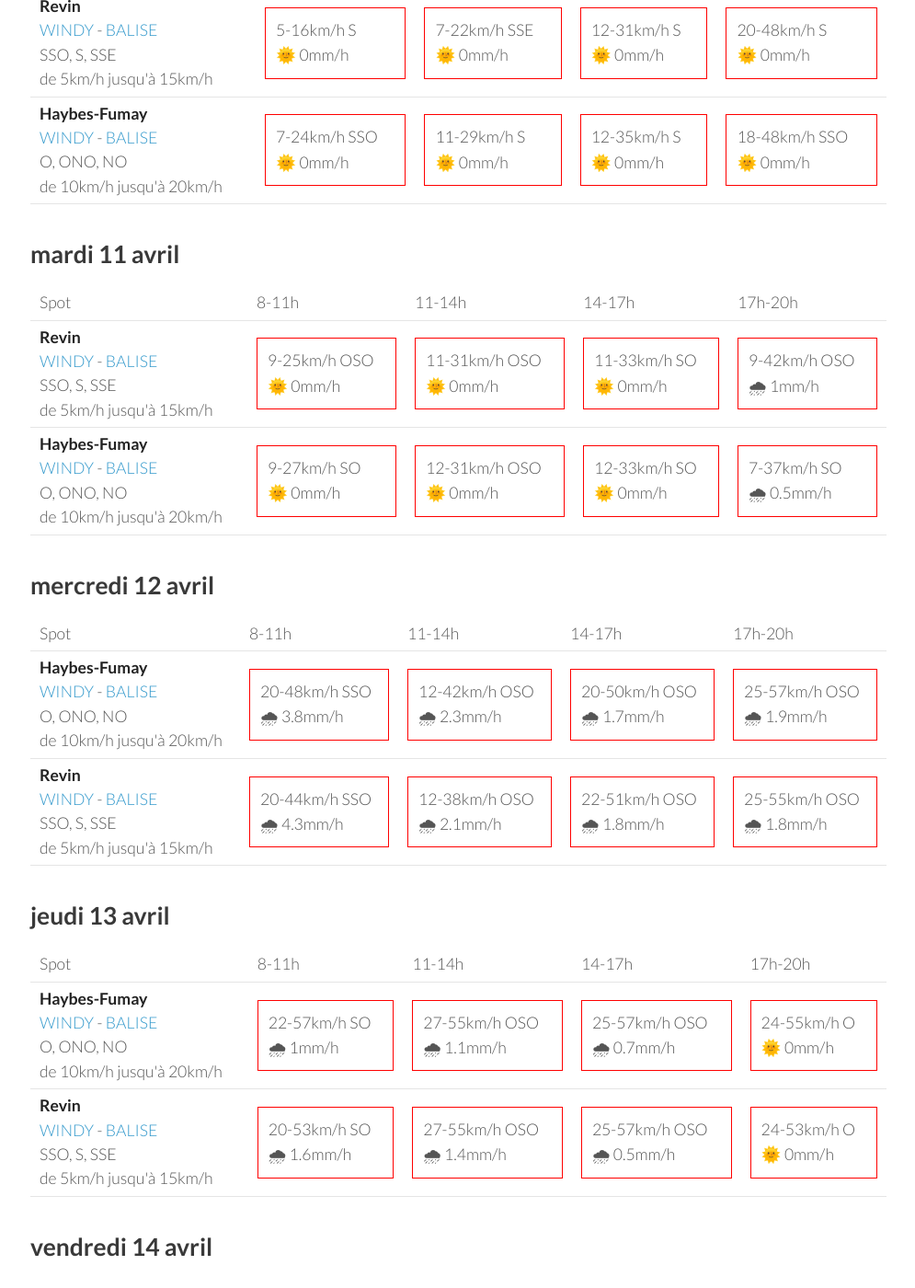
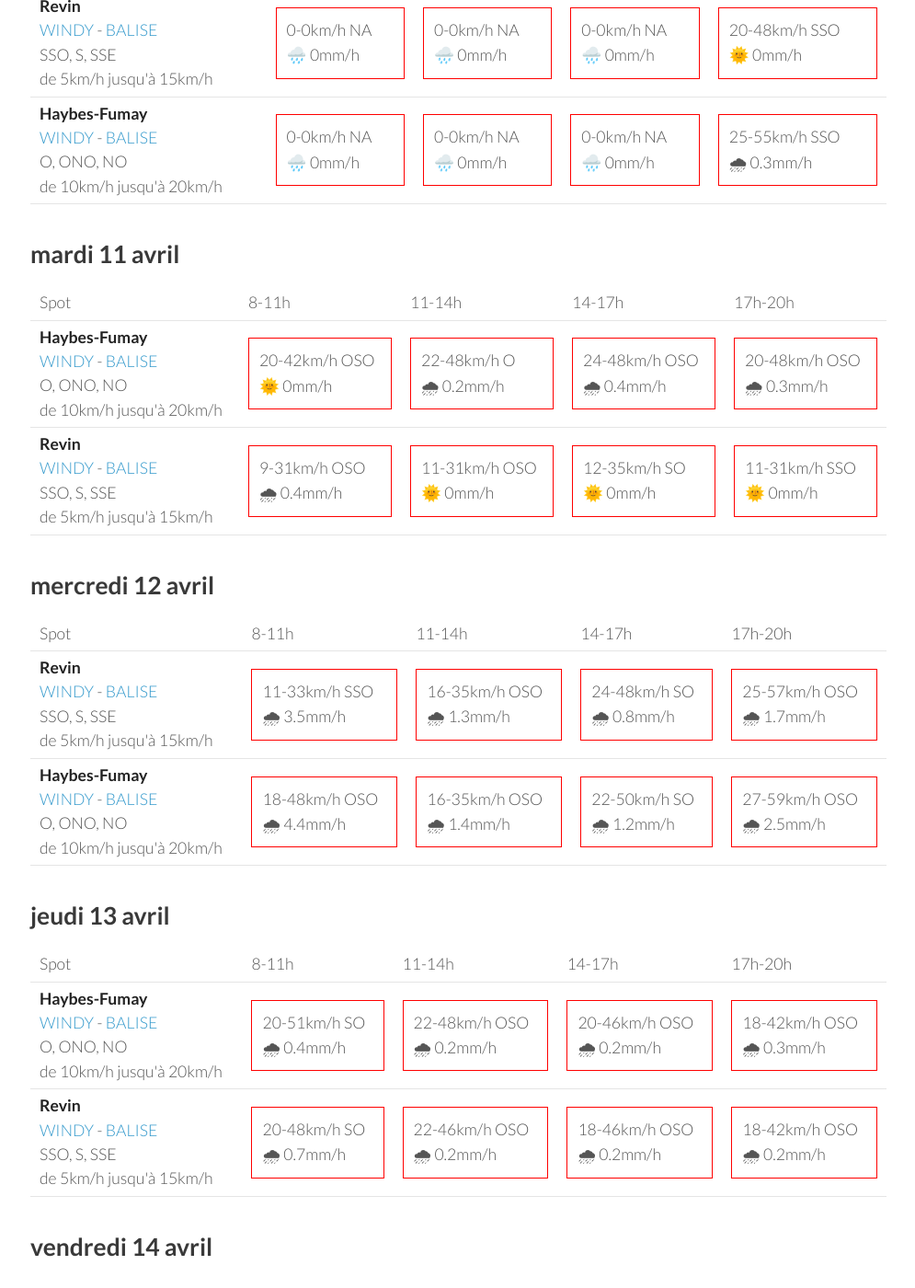
Before and after one commit to parapente-dans-le-nord/parapente-dans-le-nord.github.io, a Jekyll site: the page built from ardennes.markdown, in a window 1280 px wide and 1400 px high, scrolled down 378 px. Shown: the whole window at 92% size, without its empty margins (25-1020 px from the left). Built offline with Jekyll 4.4.1, drawn with Linux system fonts in a browser that asks for light colours; some of the changed text lies outside the part shown.

Commit message:
update index.markdown

```diff
--- a/ardennes.markdown
+++ b/ardennes.markdown
@@ -7,7 +7,7 @@ title:  "Tous les spots"
 {: .links}
 
 # Prevision Windy, modèle Arome
-page mise à jour le lundi 10 avril 13:10
+page mise à jour le lundi 10 avril 22:10
 
 ## lundi 10 avril
 
@@ -24,21 +24,19 @@ page mise à jour le lundi 10 avril 13:10
 <tr>
         <td><strong>Revin</strong><br><a href="https://windy.com/49.948/4.625?49.543,4.625,8">WINDY</a> - <span class=""><a href="http://www.balisemeteo.com/balise.php?idBalise=5019">BALISE</a> </span><br> <span class="vent-favorable">SSO, S, SSE</span><br><span class="force-vent">de 5km/h jusqu'à 15km/h</span> </td>
 
-            <td><div class="not-flyable"><p>5-16km/h S</p><p>🌞 0mm/h</p></div></td>
-            <td><div class="not-flyable"><p>7-22km/h SSE</p><p>🌞 0mm/h</p></div></td>
-            <td><div class="not-flyable"><p>12-31km/h S</p><p>🌞 0mm/h</p></div></td>
-            <td><div class="not-flyable"><p>20-48km/h S</p><p>🌞 0mm/h</p></div></td>
-
+            <td><div class="not-flyable"><p>0-0km/h NA</p><p>🌧️ 0mm/h</p></div></td>
+            <td><div class="not-flyable"><p>0-0km/h NA</p><p>🌧️ 0mm/h</p></div></td>
+            <td><div class="not-flyable"><p>0-0km/h NA</p><p>🌧️ 0mm/h</p></div></td>
+            <td><div class="not-flyable"><p>20-48km/h SSO</p><p>🌞 0mm/h</p></div></td>
 
     </tr>
 <tr>
         <td><strong>Haybes-Fumay</strong><br><a href="https://windy.com/49.998/4.715?49.913,4.738,10">WINDY</a> - <span class=""><a href="http://www.balisemeteo.com/balise.php?idBalise=104">BALISE</a> </span><br> <span class="vent-favorable">O, ONO, NO</span><br><span class="force-vent">de 10km/h jusqu'à 20km/h</span> </td>
 
-            <td><div class="not-flyable"><p>7-24km/h SSO</p><p>🌞 0mm/h</p></div></td>
-            <td><div class="not-flyable"><p>11-29km/h S</p><p>🌞 0mm/h</p></div></td>
-            <td><div class="not-flyable"><p>12-35km/h S</p><p>🌞 0mm/h</p></div></td>
-            <td><div class="not-flyable"><p>18-48km/h SSO</p><p>🌞 0mm/h</p></div></td>
-
+            <td><div class="not-flyable"><p>0-0km/h NA</p><p>🌧️ 0mm/h</p></div></td>
+            <td><div class="not-flyable"><p>0-0km/h NA</p><p>🌧️ 0mm/h</p></div></td>
+            <td><div class="not-flyable"><p>0-0km/h NA</p><p>🌧️ 0mm/h</p></div></td>
+            <td><div class="not-flyable"><p>25-55km/h SSO</p><p>🌧 0.3mm/h</p></div></td>
 
     </tr>
 
@@ -58,22 +56,22 @@ page mise à jour le lundi 10 avril 13:10
       <td>17h-20h</td>
     </tr>
 <tr>
-        <td><strong>Revin</strong><br><a href="https://windy.com/49.948/4.625?49.543,4.625,8">WINDY</a> - <span class=""><a href="http://www.balisemeteo.com/balise.php?idBalise=5019">BALISE</a> </span><br> <span class="vent-favorable">SSO, S, SSE</span><br><span class="force-vent">de 5km/h jusqu'à 15km/h</span> </td>
+        <td><strong>Haybes-Fumay</strong><br><a href="https://windy.com/49.998/4.715?49.913,4.738,10">WINDY</a> - <span class=""><a href="http://www.balisemeteo.com/balise.php?idBalise=104">BALISE</a> </span><br> <span class="vent-favorable">O, ONO, NO</span><br><span class="force-vent">de 10km/h jusqu'à 20km/h</span> </td>
 
-            <td><div class="not-flyable"><p>9-25km/h OSO</p><p>🌞 0mm/h</p></div></td>
-            <td><div class="not-flyable"><p>11-31km/h OSO</p><p>🌞 0mm/h</p></div></td>
-            <td><div class="not-flyable"><p>11-33km/h SO</p><p>🌞 0mm/h</p></div></td>
-            <td><div class="not-flyable"><p>9-42km/h OSO</p><p>🌧 1mm/h</p></div></td>
+            <td><div class="not-flyable"><p>20-42km/h OSO</p><p>🌞 0mm/h</p></div></td>
+            <td><div class="not-flyable"><p>22-48km/h O</p><p>🌧 0.2mm/h</p></div></td>
+            <td><div class="not-flyable"><p>24-48km/h OSO</p><p>🌧 0.4mm/h</p></div></td>
+            <td><div class="not-flyable"><p>20-48km/h OSO</p><p>🌧 0.3mm/h</p></div></td>
 
 
     </tr>
 <tr>
-        <td><strong>Haybes-Fumay</strong><br><a href="https://windy.com/49.998/4.715?49.913,4.738,10">WINDY</a> - <span class=""><a href="http://www.balisemeteo.com/balise.php?idBalise=104">BALISE</a> </span><br> <span class="vent-favorable">O, ONO, NO</span><br><span class="force-vent">de 10km/h jusqu'à 20km/h</span> </td>
+        <td><strong>Revin</strong><br><a href="https://windy.com/49.948/4.625?49.543,4.625,8">WINDY</a> - <span class=""><a href="http://www.balisemeteo.com/balise.php?idBalise=5019">BALISE</a> </span><br> <span class="vent-favorable">SSO, S, SSE</span><br><span class="force-vent">de 5km/h jusqu'à 15km/h</span> </td>
 
-            <td><div class="not-flyable"><p>9-27km/h SO</p><p>🌞 0mm/h</p></div></td>
-            <td><div class="not-flyable"><p>12-31km/h OSO</p><p>🌞 0mm/h</p></div></td>
-            <td><div class="not-flyable"><p>12-33km/h SO</p><p>🌞 0mm/h</p></div></td>
-            <td><div class="not-flyable"><p>7-37km/h SO</p><p>🌧 0.5mm/h</p></div></td>
+            <td><div class="not-flyable"><p>9-31km/h OSO</p><p>🌧 0.4mm/h</p></div></td>
+            <td><div class="not-flyable"><p>11-31km/h OSO</p><p>🌞 0mm/h</p></div></td>
+            <td><div class="not-flyable"><p>12-35km/h SO</p><p>🌞 0mm/h</p></div></td>
+            <td><div class="not-flyable"><p>11-31km/h SSO</p><p>🌞 0mm/h</p></div></td>
 
 
     </tr>
@@ -94,22 +92,22 @@ page mise à jour le lundi 10 avril 13:10
       <td>17h-20h</td>
     </tr>
 <tr>
-        <td><strong>Haybes-Fumay</strong><br><a href="https://windy.com/49.998/4.715?49.913,4.738,10">WINDY</a> - <span class=""><a href="http://www.balisemeteo.com/balise.php?idBalise=104">BALISE</a> </span><br> <span class="vent-favorable">O, ONO, NO</span><br><span class="force-vent">de 10km/h jusqu'à 20km/h</span> </td>
+        <td><strong>Revin</strong><br><a href="https://windy.com/49.948/4.625?49.543,4.625,8">WINDY</a> - <span class=""><a href="http://www.balisemeteo.com/balise.php?idBalise=5019">BALISE</a> </span><br> <span class="vent-favorable">SSO, S, SSE</span><br><span class="force-vent">de 5km/h jusqu'à 15km/h</span> </td>
 
-            <td><div class="not-flyable"><p>20-48km/h SSO</p><p>🌧 3.8mm/h</p></div></td>
-            <td><div class="not-flyable"><p>12-42km/h OSO</p><p>🌧 2.3mm/h</p></div></td>
-            <td><div class="not-flyable"><p>20-50km/h OSO</p><p>🌧 1.7mm/h</p></div></td>
-            <td><div class="not-flyable"><p>25-57km/h OSO</p><p>🌧 1.9mm/h</p></div></td>
+            <td><div class="not-flyable"><p>11-33km/h SSO</p><p>🌧 3.5mm/h</p></div></td>
+            <td><div class="not-flyable"><p>16-35km/h OSO</p><p>🌧 1.3mm/h</p></div></td>
+            <td><div class="not-flyable"><p>24-48km/h SO</p><p>🌧 0.8mm/h</p></div></td>
+            <td><div class="not-flyable"><p>25-57km/h OSO</p><p>🌧 1.7mm/h</p></div></td>
 
 
     </tr>
 <tr>
-        <td><strong>Revin</strong><br><a href="https://windy.com/49.948/4.625?49.543,4.625,8">WINDY</a> - <span class=""><a href="http://www.balisemeteo.com/balise.php?idBalise=5019">BALISE</a> </span><br> <span class="vent-favorable">SSO, S, SSE</span><br><span class="force-vent">de 5km/h jusqu'à 15km/h</span> </td>
+        <td><strong>Haybes-Fumay</strong><br><a href="https://windy.com/49.998/4.715?49.913,4.738,10">WINDY</a> - <span class=""><a href="http://www.balisemeteo.com/balise.php?idBalise=104">BALISE</a> </span><br> <span class="vent-favorable">O, ONO, NO</span><br><span class="force-vent">de 10km/h jusqu'à 20km/h</span> </td>
 
-            <td><div class="not-flyable"><p>20-44km/h SSO</p><p>🌧 4.3mm/h</p></div></td>
-            <td><div class="not-flyable"><p>12-38km/h OSO</p><p>🌧 2.1mm/h</p></div></td>
-            <td><div class="not-flyable"><p>22-51km/h OSO</p><p>🌧 1.8mm/h</p></div></td>
-            <td><div class="not-flyable"><p>25-55km/h OSO</p><p>🌧 1.8mm/h</p></div></td>
+            <td><div class="not-flyable"><p>18-48km/h OSO</p><p>🌧 4.4mm/h</p></div></td>
+            <td><div class="not-flyable"><p>16-35km/h OSO</p><p>🌧 1.4mm/h</p></div></td>
+            <td><div class="not-flyable"><p>22-50km/h SO</p><p>🌧 1.2mm/h</p></div></td>
+            <td><div class="not-flyable"><p>27-59km/h OSO</p><p>🌧 2.5mm/h</p></div></td>
 
 
     </tr>
@@ -132,20 +130,20 @@ page mise à jour le lundi 10 avril 13:10
 <tr>
         <td><strong>Haybes-Fumay</strong><br><a href="https://windy.com/49.998/4.715?49.913,4.738,10">WINDY</a> - <span class=""><a href="http://www.balisemeteo.com/balise.php?idBalise=104">BALISE</a> </span><br> <span class="vent-favorable">O, ONO, NO</span><br><span class="force-vent">de 10km/h jusqu'à 20km/h</span> </td>
 
-            <td><div class="not-flyable"><p>22-57km/h SO</p><p>🌧 1mm/h</p></div></td>
-            <td><div class="not-flyable"><p>27-55km/h OSO</p><p>🌧 1.1mm/h</p></div></td>
-            <td><div class="not-flyable"><p>25-57km/h OSO</p><p>🌧 0.7mm/h</p></div></td>
-            <td><div class="not-flyable"><p>24-55km/h O</p><p>🌞 0mm/h</p></div></td>
+            <td><div class="not-flyable"><p>20-51km/h SO</p><p>🌧 0.4mm/h</p></div></td>
+            <td><div class="not-flyable"><p>22-48km/h OSO</p><p>🌧 0.2mm/h</p></div></td>
+            <td><div class="not-flyable"><p>20-46km/h OSO</p><p>🌧 0.2mm/h</p></div></td>
+            <td><div class="not-flyable"><p>18-42km/h OSO</p><p>🌧 0.3mm/h</p></div></td>
 
 
     </tr>
 <tr>
         <td><strong>Revin</strong><br><a href="https://windy.com/49.948/4.625?49.543,4.625,8">WINDY</a> - <span class=""><a href="http://www.balisemeteo.com/balise.php?idBalise=5019">BALISE</a> </span><br> <span class="vent-favorable">SSO, S, SSE</span><br><span class="force-vent">de 5km/h jusqu'à 15km/h</span> </td>
 
-            <td><div class="not-flyable"><p>20-53km/h SO</p><p>🌧 1.6mm/h</p></div></td>
-            <td><div class="not-flyable"><p>27-55km/h OSO</p><p>🌧 1.4mm/h</p></div></td>
-            <td><div class="not-flyable"><p>25-57km/h OSO</p><p>🌧 0.5mm/h</p></div></td>
-            <td><div class="not-flyable"><p>24-53km/h O</p><p>🌞 0mm/h</p></div></td>
+            <td><div class="not-flyable"><p>20-48km/h SO</p><p>🌧 0.7mm/h</p></div></td>
+            <td><div class="not-flyable"><p>22-46km/h OSO</p><p>🌧 0.2mm/h</p></div></td>
+            <td><div class="not-flyable"><p>18-46km/h OSO</p><p>🌧 0.2mm/h</p></div></td>
+            <td><div class="not-flyable"><p>18-42km/h OSO</p><p>🌧 0.2mm/h</p></div></td>
 
 
     </tr>
@@ -166,22 +164,22 @@ page mise à jour le lundi 10 avril 13:10
       <td>17h-20h</td>
     </tr>
 <tr>
-        <td><strong>Haybes-Fumay</strong><br><a href="https://windy.com/49.998/4.715?49.913,4.738,10">WINDY</a> - <span class=""><a href="http://www.balisemeteo.com/balise.php?idBalise=104">BALISE</a> </span><br> <span class="vent-favorable">O, ONO, NO</span><br><span class="force-vent">de 10km/h jusqu'à 20km/h</span> </td>
+        <td><strong>Revin</strong><br><a href="https://windy.com/49.948/4.625?49.543,4.625,8">WINDY</a> - <span class=""><a href="http://www.balisemeteo.com/balise.php?idBalise=5019">BALISE</a> </span><br> <span class="vent-favorable">SSO, S, SSE</span><br><span class="force-vent">de 5km/h jusqu'à 15km/h</span> </td>
 
-            <td><div class="not-flyable"><p>16-31km/h SSE</p><p>🌞 0mm/h</p></div></td>
-            <td><div class="not-flyable"><p>22-46km/h S</p><p>🌞 0mm/h</p></div></td>
-            <td><div class="not-flyable"><p>24-50km/h S</p><p>🌧 0.5mm/h</p></div></td>
-            <td><div class="not-flyable"><p>22-50km/h SSE</p><p>🌧 0.7mm/h</p></div></td>
+            <td><div class="not-flyable"><p>16-29km/h SSE</p><p>🌞 0mm/h</p></div></td>
+            <td><div class="not-flyable"><p>24-48km/h S</p><p>🌞 0mm/h</p></div></td>
+            <td><div class="not-flyable"><p>29-57km/h S</p><p>🌞 0mm/h</p></div></td>
+            <td><div class="not-flyable"><p>27-61km/h S</p><p>🌧 0.2mm/h</p></div></td>
 
 
     </tr>
 <tr>
-        <td><strong>Revin</strong><br><a href="https://windy.com/49.948/4.625?49.543,4.625,8">WINDY</a> - <span class=""><a href="http://www.balisemeteo.com/balise.php?idBalise=5019">BALISE</a> </span><br> <span class="vent-favorable">SSO, S, SSE</span><br><span class="force-vent">de 5km/h jusqu'à 15km/h</span> </td>
+        <td><strong>Haybes-Fumay</strong><br><a href="https://windy.com/49.998/4.715?49.913,4.738,10">WINDY</a> - <span class=""><a href="http://www.balisemeteo.com/balise.php?idBalise=104">BALISE</a> </span><br> <span class="vent-favorable">O, ONO, NO</span><br><span class="force-vent">de 10km/h jusqu'à 20km/h</span> </td>
 
-            <td><div class="not-flyable"><p>14-27km/h SSE</p><p>🌞 0mm/h</p></div></td>
-            <td><div class="not-flyable"><p>22-44km/h SSE</p><p>🌞 0mm/h</p></div></td>
-            <td><div class="not-flyable"><p>24-48km/h SSE</p><p>🌧 0.7mm/h</p></div></td>
-            <td><div class="not-flyable"><p>22-48km/h SSE</p><p>🌧 1mm/h</p></div></td>
+            <td><div class="not-flyable"><p>18-31km/h SSE</p><p>🌞 0mm/h</p></div></td>
+            <td><div class="not-flyable"><p>25-50km/h S</p><p>🌞 0mm/h</p></div></td>
+            <td><div class="not-flyable"><p>29-59km/h S</p><p>🌞 0mm/h</p></div></td>
+            <td><div class="not-flyable"><p>29-61km/h S</p><p>🌞 0mm/h</p></div></td>
 
 
     </tr>
@@ -202,22 +200,22 @@ page mise à jour le lundi 10 avril 13:10
       <td>17h-20h</td>
     </tr>
 <tr>
-        <td><strong>Revin</strong><br><a href="https://windy.com/49.948/4.625?49.543,4.625,8">WINDY</a> - <span class=""><a href="http://www.balisemeteo.com/balise.php?idBalise=5019">BALISE</a> </span><br> <span class="vent-favorable">SSO, S, SSE</span><br><span class="force-vent">de 5km/h jusqu'à 15km/h</span> </td>
+        <td><strong>Haybes-Fumay</strong><br><a href="https://windy.com/49.998/4.715?49.913,4.738,10">WINDY</a> - <span class=""><a href="http://www.balisemeteo.com/balise.php?idBalise=104">BALISE</a> </span><br> <span class="vent-favorable">O, ONO, NO</span><br><span class="force-vent">de 10km/h jusqu'à 20km/h</span> </td>
 
-            <td><div class="not-flyable"><p>18-37km/h NO</p><p>🌧 0.2mm/h</p></div></td>
-            <td><div class="not-flyable"><p>27-55km/h NO</p><p>🌧 0.4mm/h</p></div></td>
-            <td><div class="not-flyable"><p>27-61km/h NO</p><p>🌧 0.2mm/h</p></div></td>
-            <td><div class="not-flyable"><p>24-59km/h NNO</p><p>🌧 0.9mm/h</p></div></td>
+            <td><div class="not-flyable"><p>12-37km/h OSO</p><p>🌧 0.4mm/h</p></div></td>
+            <td><div class="not-flyable"><p>1-25km/h O</p><p>🌧 0.5mm/h</p></div></td>
+            <td><div class="not-flyable"><p>14-31km/h NNE</p><p>🌧 0.3mm/h</p></div></td>
+            <td><div class="not-flyable"><p>18-35km/h N</p><p>🌞 0mm/h</p></div></td>
 
 
     </tr>
 <tr>
-        <td><strong>Haybes-Fumay</strong><br><a href="https://windy.com/49.998/4.715?49.913,4.738,10">WINDY</a> - <span class=""><a href="http://www.balisemeteo.com/balise.php?idBalise=104">BALISE</a> </span><br> <span class="vent-favorable">O, ONO, NO</span><br><span class="force-vent">de 10km/h jusqu'à 20km/h</span> </td>
+        <td><strong>Revin</strong><br><a href="https://windy.com/49.948/4.625?49.543,4.625,8">WINDY</a> - <span class=""><a href="http://www.balisemeteo.com/balise.php?idBalise=5019">BALISE</a> </span><br> <span class="vent-favorable">SSO, S, SSE</span><br><span class="force-vent">de 5km/h jusqu'à 15km/h</span> </td>
 
-            <td><div class="not-flyable"><p>18-37km/h NO</p><p>🌧 0.3mm/h</p></div></td>
-            <td><div class="not-flyable"><p>25-57km/h NO</p><p>🌧 0.4mm/h</p></div></td>
-            <td><div class="not-flyable"><p>25-61km/h NO</p><p>🌧 0.3mm/h</p></div></td>
-            <td><div class="not-flyable"><p>22-59km/h NNO</p><p>🌧 0.5mm/h</p></div></td>
+            <td><div class="not-flyable"><p>12-35km/h OSO</p><p>🌧 0.4mm/h</p></div></td>
+            <td><div class="not-flyable"><p>1-27km/h O</p><p>🌧 0.4mm/h</p></div></td>
+            <td><div class="not-flyable"><p>14-31km/h NNE</p><p>🌧 0.3mm/h</p></div></td>
+            <td><div class="not-flyable"><p>18-37km/h NNO</p><p>🌧 0.2mm/h</p></div></td>
 
 
     </tr>
```
